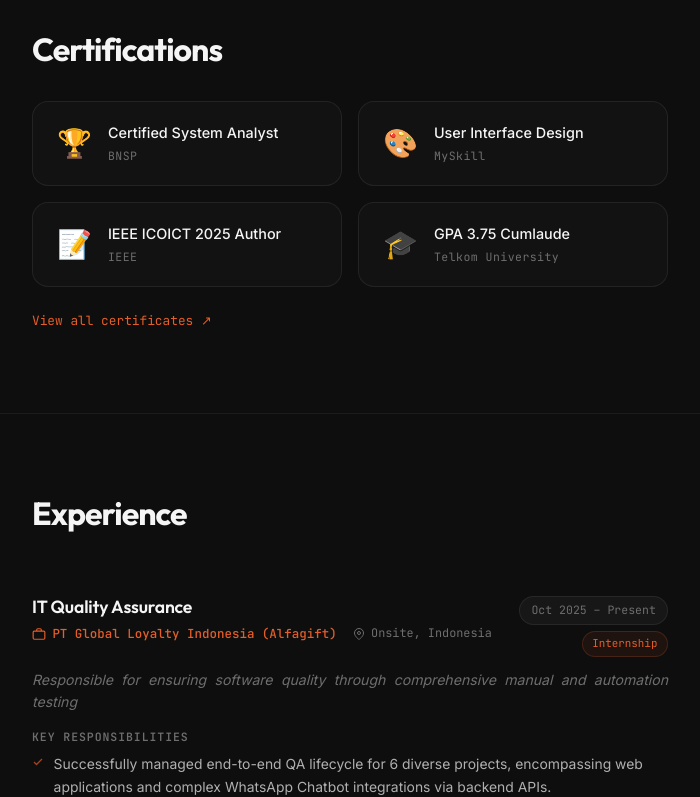
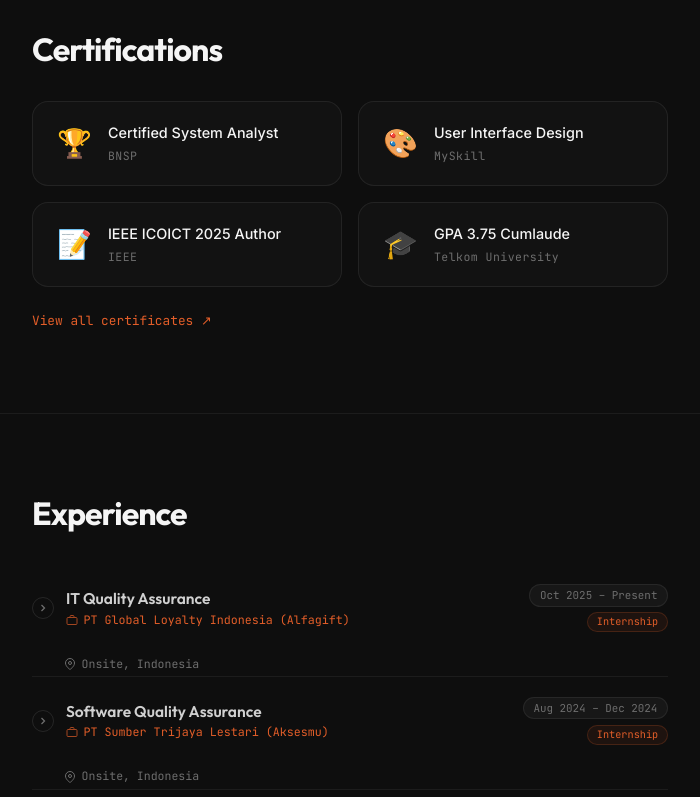
Before and after one commit to farelbaihaky/website-portfolio, a React (Vite) app: page / in a window 1280 px wide. Shown: the part 2000-2797 px from the top of the page, without its empty margins (290-990 px from the left). Built offline with nearby package versions, Linux system fonts and the light colour scheme.

Commit message:
feat: add interactive experience timeline component and custom cursor to portfolio

```diff
--- a/src/App.jsx
+++ b/src/App.jsx
@@ -7,6 +7,7 @@ import Projects from './components/Projects'
 import Experience from './components/Experience'
 import Contact from './components/Contact'
 import Navbar from './components/Navbar'
+import CustomCursor from './components/CustomCursor'
 
 function App() {
   const [isLoading, setIsLoading] = useState(true)
@@ -44,6 +45,7 @@ function App() {
 
   return (
     <div className="app">
+      <CustomCursor />
       <Navbar />
       <main>
         <Hero />
--- /dev/null
+++ b/src/components/CustomCursor.css
@@ -0,0 +1,56 @@
+/* ============================================================
+   CUSTOM CURSOR — Directional rotating pointer
+   ============================================================ */
+
+/* Hide default cursor everywhere */
+*,
+*::before,
+*::after {
+    cursor: none !important;
+}
+
+.custom-cursor {
+    position: fixed;
+    top: 0;
+    left: 0;
+    pointer-events: none;
+    z-index: 99999;
+    transform: translate(-50%, -50%) rotate(0deg);
+    transition: opacity 200ms ease;
+    will-change: transform, left, top;
+}
+
+.custom-cursor svg {
+    display: block;
+    filter: drop-shadow(0 0 6px rgba(255, 255, 255, 0.3));
+    transition: transform 200ms ease;
+}
+
+/* Scale down slightly when clicking */
+.custom-cursor.cursor--clicking svg {
+    transform: scale(0.8);
+    filter: drop-shadow(0 0 8px rgba(227, 94, 41, 0.6));
+}
+
+/* Scale up + color change when hovering links/buttons */
+.custom-cursor.cursor--hover svg {
+    transform: scale(1.25);
+    filter: drop-shadow(0 0 10px rgba(227, 94, 41, 0.8));
+}
+
+.custom-cursor.cursor--hover path {
+    stroke: #e35e29;
+}
+
+/* Only show on non-touch devices */
+@media (hover: none) and (pointer: coarse) {
+    *,
+    *::before,
+    *::after {
+        cursor: auto !important;
+    }
+
+    .custom-cursor {
+        display: none;
+    }
+}
--- a/src/components/Experience.css
+++ b/src/components/Experience.css
@@ -1,5 +1,5 @@
 /* ============================================================
-   EXPERIENCE — Clean timeline
+   EXPERIENCE — Collapsible accordion timeline
    ============================================================ */
 
 .experience-section {
@@ -12,91 +12,174 @@
     gap: 0;
 }
 
+/* ── Timeline item container ── */
 .timeline-item {
     border-bottom: 1px solid rgba(255, 255, 255, 0.06);
-    padding: 2rem 0;
 }
 
 .timeline-item:last-child {
     border-bottom: none;
-    padding-bottom: 0;
 }
 
-.exp-header {
+/* ── Clickable header row ── */
+.exp-toggle {
+    width: 100%;
     display: flex;
+    align-items: center;
     justify-content: space-between;
-    align-items: flex-start;
     gap: 1rem;
-    margin-bottom: 0.75rem;
-    flex-wrap: wrap;
+    padding: 1.25rem 0;
+    background: none;
+    border: none;
+    text-align: left;
+    cursor: none;
+    transition: background 150ms ease;
+    border-radius: 0.5rem;
 }
 
-.exp-header h3 {
-    font-family: var(--font-display);
-    font-size: 1.1rem;
-    font-weight: 600;
+.exp-toggle:hover .exp-title {
     color: #f5f5f5;
-    margin: 0 0 0.4rem;
-    letter-spacing: -0.01em;
 }
 
-.exp-meta {
+.exp-toggle-left {
     display: flex;
     align-items: center;
-    gap: 1rem;
-    flex-wrap: wrap;
+    gap: 0.75rem;
+    flex: 1;
+    min-width: 0;
 }
 
-.company {
+/* Chevron indicator */
+.exp-toggle-indicator {
     display: flex;
     align-items: center;
-    gap: 0.4rem;
-    font-family: var(--font-mono);
-    font-size: 0.78rem;
-    color: #e35e29;
-    font-weight: 500;
-}
-
-.location {
-    display: flex;
-    align-items: center;
-    gap: 0.4rem;
-    font-family: var(--font-mono);
-    font-size: 0.74rem;
+    justify-content: center;
+    width: 22px;
+    height: 22px;
+    border: 1px solid rgba(255, 255, 255, 0.1);
+    border-radius: 50%;
+    flex-shrink: 0;
+    transition: all 200ms ease;
     color: #6e6e6e;
 }
 
+.timeline-item--open .exp-toggle-indicator {
+    border-color: rgba(227, 94, 41, 0.4);
+    background: rgba(227, 94, 41, 0.08);
+    color: #e35e29;
+}
+
+.exp-chevron {
+    transition: transform 250ms cubic-bezier(0.4, 0, 0.2, 1);
+}
+
+.exp-chevron--open {
+    transform: rotate(90deg);
+}
+
+.exp-summary {
+    display: flex;
+    flex-direction: column;
+    gap: 0.2rem;
+    min-width: 0;
+}
+
+.exp-title {
+    font-family: var(--font-display);
+    font-size: 0.97rem;
+    font-weight: 600;
+    color: #d0d0d0;
+    transition: color 150ms ease;
+    white-space: nowrap;
+    overflow: hidden;
+    text-overflow: ellipsis;
+}
+
+.timeline-item--open .exp-title {
+    color: #f5f5f5;
+}
+
+.exp-company-inline {
+    display: flex;
+    align-items: center;
+    gap: 0.35rem;
+    font-family: var(--font-mono);
+    font-size: 0.73rem;
+    color: #e35e29;
+    white-space: nowrap;
+    overflow: hidden;
+    text-overflow: ellipsis;
+}
+
+.exp-company-inline svg {
+    flex-shrink: 0;
+    opacity: 0.7;
+}
+
+/* Badges */
 .exp-badges {
     display: flex;
     flex-direction: column;
     align-items: flex-end;
-    gap: 0.4rem;
+    gap: 0.35rem;
     flex-shrink: 0;
 }
 
 .period {
     font-family: var(--font-mono);
-    font-size: 0.72rem;
+    font-size: 0.68rem;
     color: #6e6e6e;
     background: rgba(255, 255, 255, 0.04);
     border: 1px solid rgba(255, 255, 255, 0.07);
     border-radius: var(--radius-full);
-    padding: 0.25rem 0.7rem;
+    padding: 0.2rem 0.6rem;
     white-space: nowrap;
 }
 
 .type {
     font-family: var(--font-mono);
-    font-size: 0.68rem;
+    font-size: 0.64rem;
     color: #e35e29;
     background: rgba(227, 94, 41, 0.08);
     border: 1px solid rgba(227, 94, 41, 0.2);
     border-radius: var(--radius-full);
-    padding: 0.2rem 0.6rem;
+    padding: 0.15rem 0.55rem;
+}
+
+/* ── Collapsible content ── */
+.exp-content {
+    display: grid;
+    grid-template-rows: 0fr;
+    transition: grid-template-rows 300ms cubic-bezier(0.4, 0, 0.2, 1);
+    overflow: hidden;
+}
+
+.exp-content--open {
+    grid-template-rows: 1fr;
+}
+
+.exp-content-inner {
+    min-height: 0;
+    padding-bottom: 1.5rem;
+    padding-left: 2rem; /* indent to align with title */
+}
+
+/* Content details */
+.exp-meta-row {
+    margin-bottom: 0.75rem;
+}
+
+.location {
+    display: inline-flex;
+    align-items: center;
+    gap: 0.35rem;
+    font-family: var(--font-mono);
+    font-size: 0.72rem;
+    color: #6e6e6e;
 }
 
 .exp-description {
-    font-size: 0.88rem;
+    font-size: 0.85rem;
     color: #6e6e6e;
     margin: 0 0 1rem;
     font-style: italic;
@@ -104,12 +187,12 @@
 }
 
 .exp-responsibilities {
-    margin-bottom: 1.25rem;
+    margin-bottom: 1rem;
 }
 
 .exp-responsibilities h4 {
     font-family: var(--font-mono);
-    font-size: 0.72rem;
+    font-size: 0.68rem;
     color: #6e6e6e;
     text-transform: uppercase;
     letter-spacing: 0.08em;
@@ -129,15 +212,16 @@
     display: flex;
     align-items: flex-start;
     gap: 0.6rem;
-    font-size: 0.87rem;
+    font-size: 0.85rem;
     color: #b0b0b0;
     line-height: 1.65;
+    text-align: justify;
 }
 
 .exp-responsibilities li svg {
     flex-shrink: 0;
     color: #e35e29;
-    margin-top: 0.2rem;
+    margin-top: 0.25rem;
     opacity: 0.7;
 }
 
@@ -158,13 +242,18 @@
     padding: 0.2rem 0.65rem;
 }
 
+/* Responsive */
 @media (max-width: 600px) {
-    .exp-header {
-        flex-direction: column;
+    .exp-toggle {
+        flex-wrap: wrap;
     }
 
     .exp-badges {
         align-items: flex-start;
         flex-direction: row;
     }
+
+    .exp-content-inner {
+        padding-left: 0;
+    }
 }
--- a/src/components/Experience.jsx
+++ b/src/components/Experience.jsx
@@ -1,6 +1,11 @@
+import { useState } from 'react'
 import './Experience.css'
 
 const Experience = () => {
+    const [openIndex, setOpenIndex] = useState(null)
+
+    const toggle = (i) => setOpenIndex(openIndex === i ? null : i)
+
     const experiences = [
         {
             title: 'IT Quality Assurance',
@@ -83,19 +88,52 @@ const Experience = () => {
                 <h2 className="section-title">Experience</h2>
 
                 <div className="timeline">
-                    {experiences.map((exp, index) => (
-                        <div key={index} className="timeline-item">
-                            <div className="exp-header">
-                                <div>
-                                    <h3>{exp.title}</h3>
-                                    <div className="exp-meta">
-                                        <span className="company">
-                                            <svg width="14" height="14" viewBox="0 0 24 24" fill="none" stroke="currentColor" strokeWidth="2">
+                    {experiences.map((exp, index) => {
+                        const isOpen = openIndex === index
+
+                        return (
+                            <div key={index} className={`timeline-item ${isOpen ? 'timeline-item--open' : ''}`}>
+
+                                {/* Clickable header — always visible */}
+                                <button
+                                    className="exp-toggle"
+                                    onClick={() => toggle(index)}
+                                    aria-expanded={isOpen}
+                                >
+                                    <div className="exp-toggle-left">
+                                        <span className="exp-toggle-indicator">
+                                            <svg
+                                                width="12" height="12"
+                                                viewBox="0 0 24 24"
+                                                fill="none"
+                                                stroke="currentColor"
+                                                strokeWidth="2.5"
+                                                className={`exp-chevron ${isOpen ? 'exp-chevron--open' : ''}`}
+                                            >
+                                                <polyline points="9 18 15 12 9 6" />
+                                            </svg>
+                                        </span>
+                                        <div className="exp-summary">
+                                            <span className="exp-title">{exp.title}</span>
+                                            <span className="exp-company-inline">
+                                                <svg width="12" height="12" viewBox="0 0 24 24" fill="none" stroke="currentColor" strokeWidth="2">
                                                     <rect x="2" y="7" width="20" height="14" rx="2" />
                                                     <path d="M16 7V5a2 2 0 0 0-2-2h-4a2 2 0 0 0-2 2v2" />
                                                 </svg>
                                                 {exp.company}
                                             </span>
+                                        </div>
+                                    </div>
+                                    <div className="exp-badges">
+                                        <span className="period">{exp.period}</span>
+                                        <span className="type">{exp.type}</span>
+                                    </div>
+                                </button>
+
+                                {/* Collapsible content */}
+                                <div className={`exp-content ${isOpen ? 'exp-content--open' : ''}`}>
+                                    <div className="exp-content-inner">
+                                        <div className="exp-meta-row">
                                             <span className="location">
                                                 <svg width="12" height="12" viewBox="0 0 24 24" fill="none" stroke="currentColor" strokeWidth="2">
                                                     <path d="M21 10c0 7-9 13-9 13s-9-6-9-13a9 9 0 0 1 18 0z" />
@@ -103,12 +141,6 @@ const Experience = () => {
                                                 </svg>
                                                 {exp.location}
                                             </span>
-                                    </div>
-                                </div>
-                                <div className="exp-badges">
-                                    <span className="period">{exp.period}</span>
-                                    <span className="type">{exp.type}</span>
-                                </div>
                                         </div>
 
                                         <p className="exp-description">{exp.description}</p>
@@ -133,7 +165,11 @@ const Experience = () => {
                                             ))}
                                         </div>
                                     </div>
-                    ))}
+                                </div>
+
+                            </div>
+                        )
+                    })}
                 </div>
             </div>
         </section>
```
Also changed, not shown: src/components/CustomCursor.jsx (added, +99 -0 lines). Lines whose indentation alone changed are shown as unchanged.
